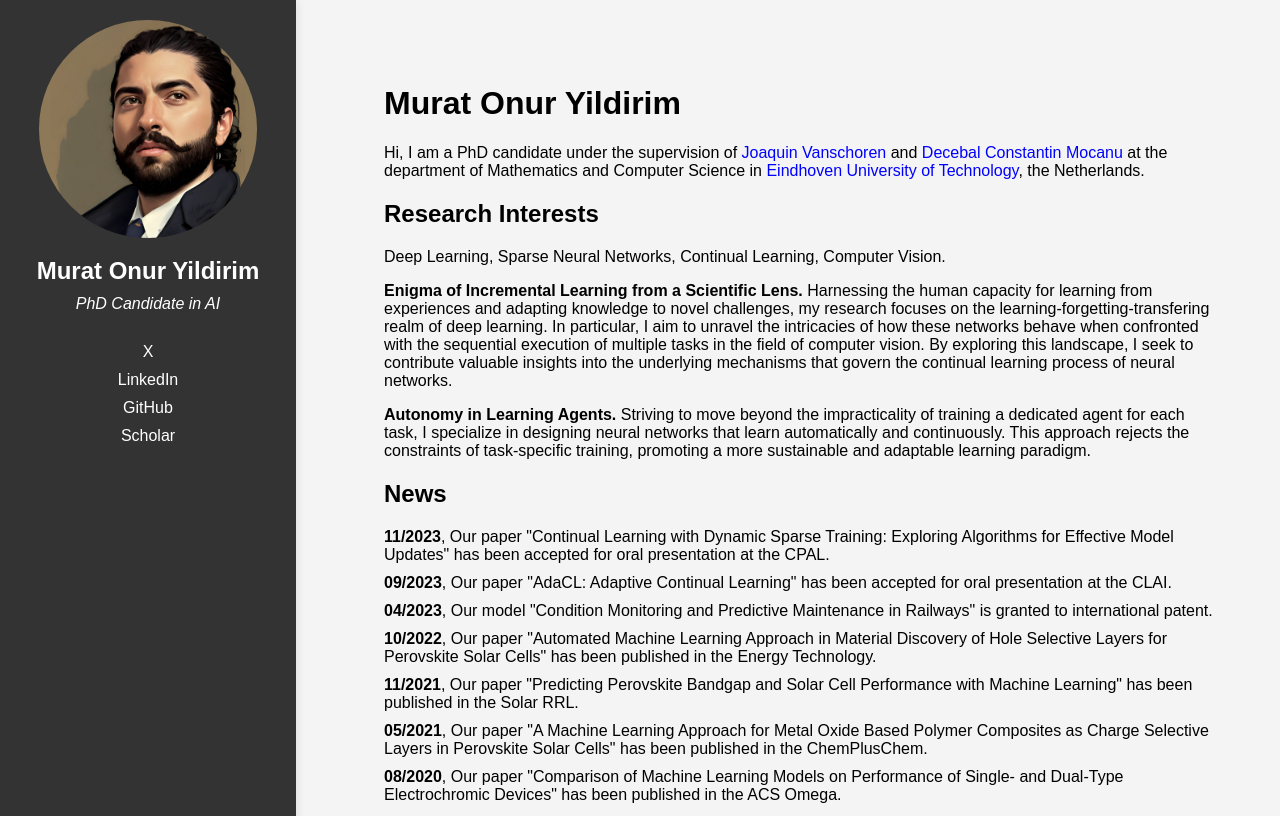
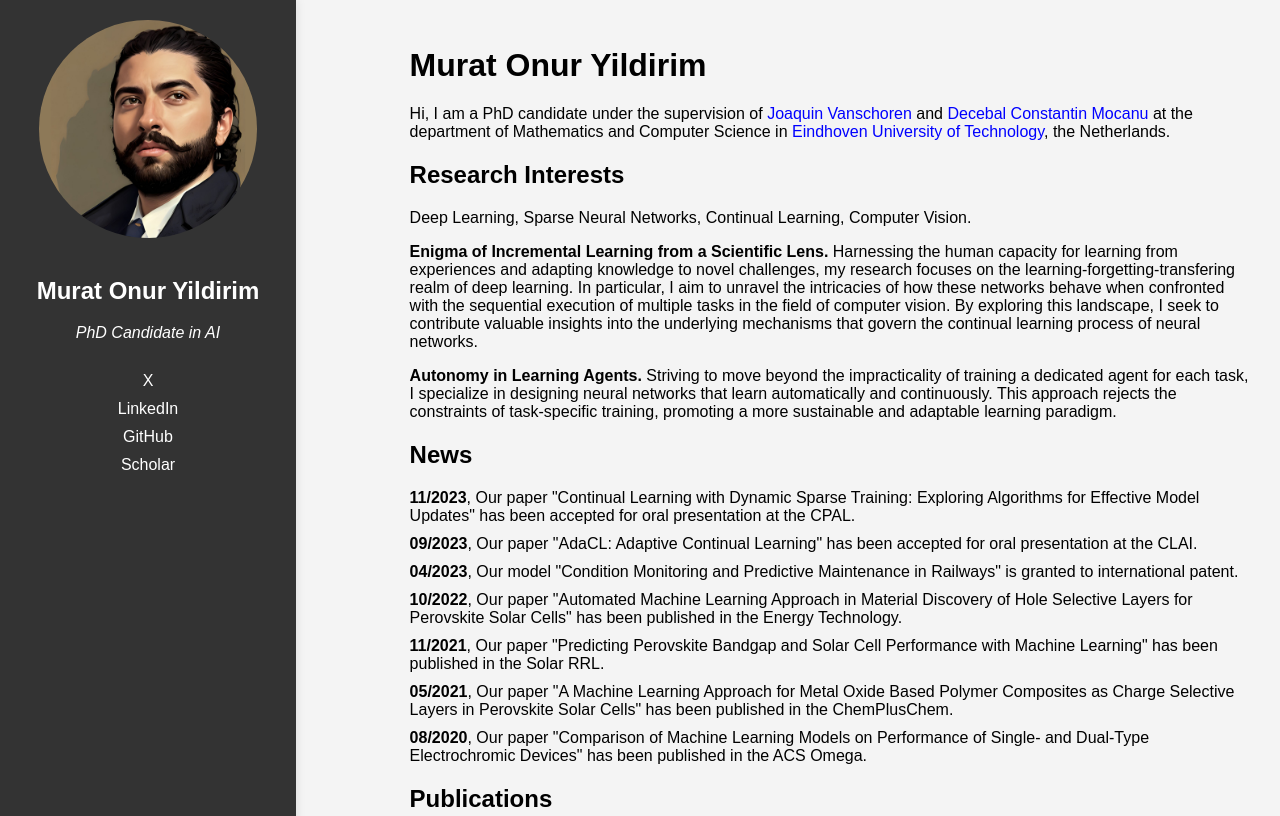
Before and after one commit to muratonuryildirim/muratonuryildirim.github.io, a plain HTML site: page index.html in a window 1280 px wide. Shown: the top 816 px of the page. Drawn offline with Linux system fonts and the light colour scheme.

Commit message:
Update styles.css

```diff
--- a/styles.css
+++ b/styles.css
@@ -27,7 +27,7 @@ aside img {
     margin-bottom: 15px;
 }
 
-aside h2 {
+aside h3 {
     margin-top: 0;
     margin-bottom: 10px;
 }
@@ -68,6 +68,6 @@ li {
   }
 
 main {
-    margin-left: 25%; /* Adjust based on the width of the sidebar */
-    padding: 5%; /* Optional: Add padding to the main content for better readability */
+    margin-left: 30%; /* Adjust based on the width of the sidebar */
+    padding: 2%; /* Optional: Add padding to the main content for better readability */
 }
```
